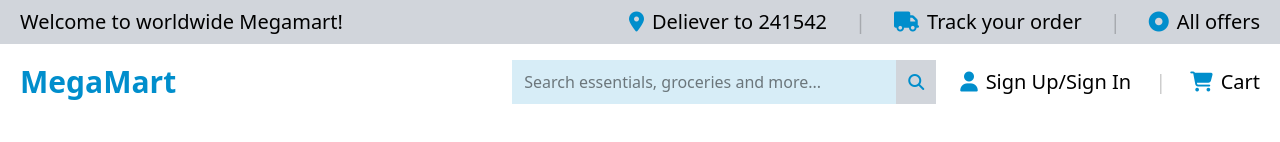
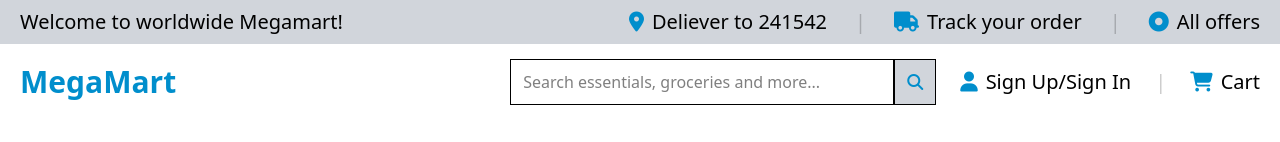
Before and after one commit to Qamar5656/E-commerce-Website, a React (Vite) app: page / in a window 1280 px wide. Shown: the top 142 px of the page. Built offline with nearby package versions, Linux system fonts and the light colour scheme.

Commit message:
upadating package.json files and navbar bg color

```diff
--- a/package.json
+++ b/package.json
@@ -11,6 +11,8 @@
   },
   "dependencies": {
     "@tailwindcss/vite": "^4.1.10",
+    "@tanstack/react-query": "^5.81.5",
+    "@tanstack/react-query-devtools": "^5.81.5",
     "react": "^19.1.0",
     "react-dom": "^19.1.0",
     "tailwindcss": "^4.1.10"
--- a/src/App.jsx
+++ b/src/App.jsx
@@ -1,5 +1,7 @@
 import "./App.css";
+import CategoryCard from "./Components/Categories Section/CategoryCard";
 import HeroSlider from "./Components/HomeSlider/HeroSlider";
+import MobileCard from "./Components/Mobile Section/MobileCard";
 import MobileItems from "./Components/Mobile Section/MobileItems";
 import Navbar from "./Components/Navbar/Navbar";
 import NavbarItems from "./Components/Navbar/NavbarItems";
@@ -13,6 +15,7 @@ function App() {
       <NavbarItems />
       <HeroSlider />
       <MobileItems />
+      <CategoryCard />
     </>
   );
 }
--- a/src/Components/Navbar/Navbar.jsx
+++ b/src/Components/Navbar/Navbar.jsx
@@ -14,10 +14,10 @@ const Navbar = () => {
           <div className="flex items-center">
             <input
               type="search"
-              className=" border-transparent bg-tertiary w-34 sm:w-40 md:w-60 lg:w-96 text-dark px-3 py-1 sm:py-2.5"
+              className=" border w-34 sm:w-40 md:w-60 lg:w-96 text-dark px-3 py-1 sm:py-2.5"
               placeholder="Search essentials, groceries and more..."
             />
-            <span className=" bg-primary py-2.5 px-3 cursor-pointer">
+            <span className="border bg-primary py-2.5 px-3 cursor-pointer">
               <i className="fa fa-search text-secondary"></i>
             </span>
           </div>
```
Also changed, not shown: 1 other file (tests, documents, lock files or other folders).
